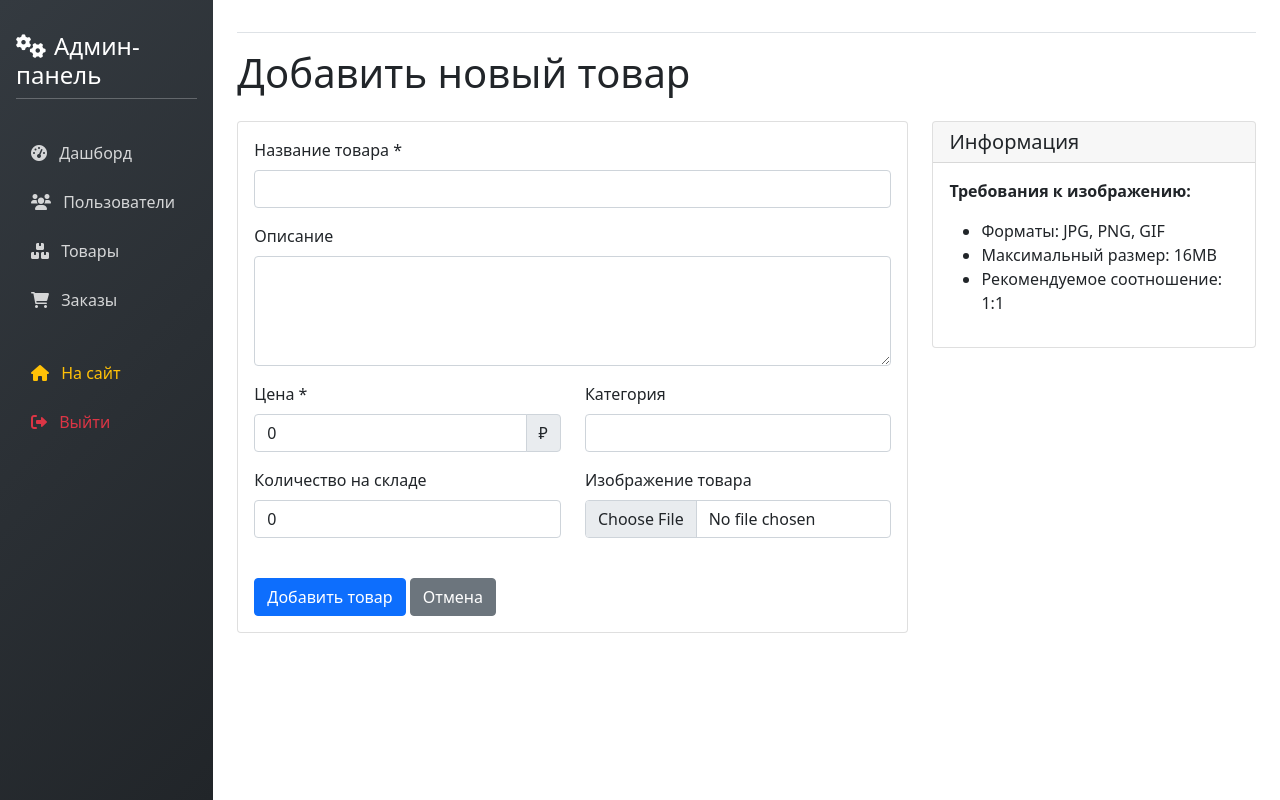
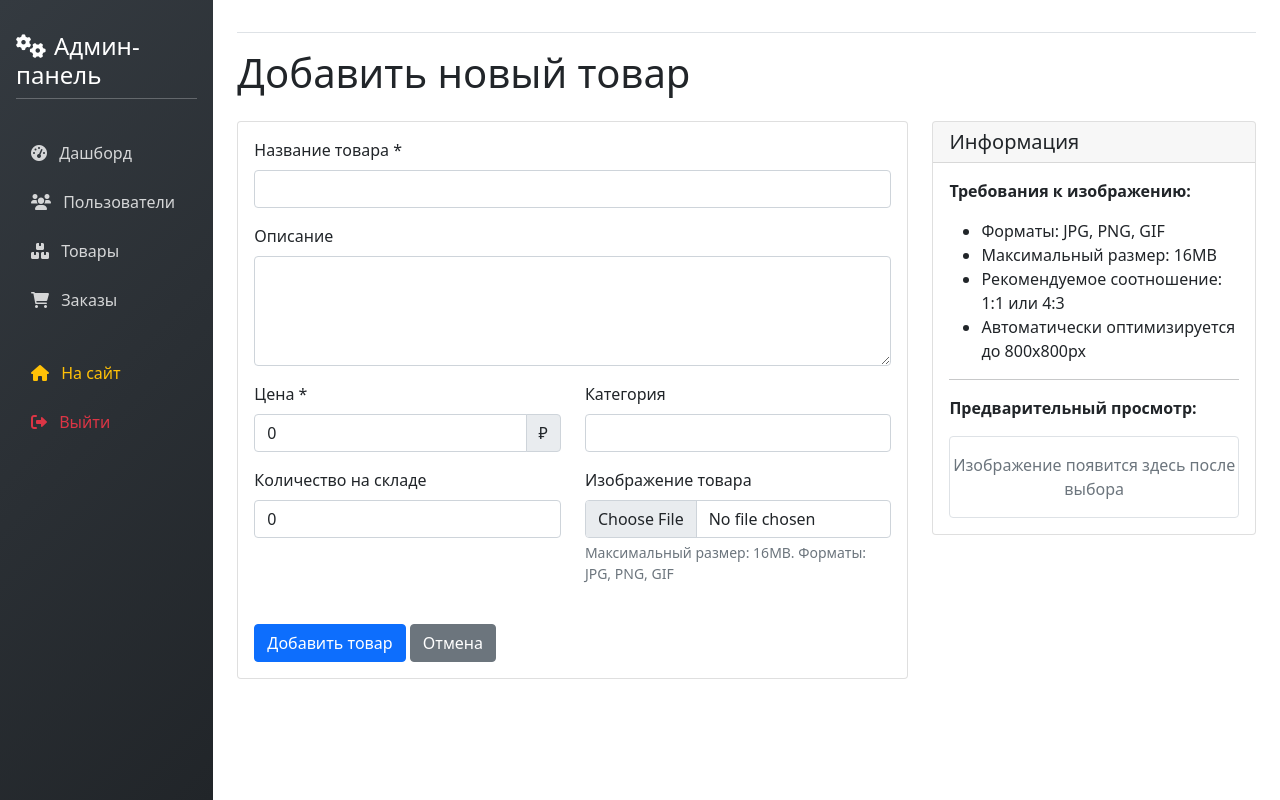
Before and after one commit to paveltorlopov11-cmyk/shopmaster-flask, a Python web app: template templates/admin/product_form.html in a window 1280 px wide. Run offline with Jinja, Linux system fonts and the light colour scheme; the template is opened without the code that fills it, so the values that code supplies are empty.

Commit message:
Update product_form.html

```diff
--- a/templates/admin/product_form.html
+++ b/templates/admin/product_form.html
@@ -56,6 +56,9 @@
                             <label for="image" class="form-label">Изображение товара</label>
                             <input type="file" class="form-control" id="image" name="image"
                                    accept=".jpg,.jpeg,.png,.gif">
+                            <div class="form-text">
+                                Максимальный размер: 16MB. Форматы: JPG, PNG, GIF
+                            </div>
                             {% if product and product.image_filename %}
                             <div class="form-text">
                                 Текущее изображение: {{ product.image_filename }}
@@ -85,17 +88,58 @@
                 <ul>
                     <li>Форматы: JPG, PNG, GIF</li>
                     <li>Максимальный размер: 16MB</li>
-                    <li>Рекомендуемое соотношение: 1:1</li>
+                    <li>Рекомендуемое соотношение: 1:1 или 4:3</li>
+                    <li>Автоматически оптимизируется до 800x800px</li>
                 </ul>
 
                 {% if product and product.image_filename %}
                 <hr>
                 <p><strong>Текущее изображение:</strong></p>
-                <img src="{{ url_for('static', filename='uploads/products/' + product.image_filename) }}"
-                     alt="{{ product.name }}" class="img-fluid rounded">
+                <img src="{{ url_for('uploaded_file', filename=product.image_filename) }}"
+                     alt="{{ product.name }}"
+                     class="img-fluid rounded mb-2"
+                     style="max-height: 200px; object-fit: contain;">
+                <p class="small text-muted mb-0">
+                    Имя файла: {{ product.image_filename }}
+                </p>
+                {% else %}
+                <hr>
+                <p><strong>Предварительный просмотр:</strong></p>
+                <div id="imagePreview" class="text-center py-3 border rounded">
+                    <p class="text-muted mb-0">Изображение появится здесь после выбора</p>
+                </div>
                 {% endif %}
             </div>
         </div>
     </div>
 </div>
+
+{% if not product or not product.image_filename %}
+<script>
+document.getElementById('image').addEventListener('change', function(e) {
+    const file = e.target.files[0];
+    const preview = document.getElementById('imagePreview');
+
+    if (file) {
+        const reader = new FileReader();
+
+        reader.onload = function(e) {
+            preview.innerHTML = `
+                <img src="${e.target.result}"
+                     class="img-fluid rounded"
+                     style="max-height: 200px; object-fit: contain;"
+                     alt="Предварительный просмотр">
+                <p class="small text-muted mt-2 mb-0">
+                    ${file.name} (${(file.size / 1024).toFixed(1)} KB)
+                </p>
+            `;
+        }
+
+        reader.readAsDataURL(file);
+    } else {
+        preview.innerHTML = '<p class="text-muted mb-0">Изображение появится здесь после выбора</p>';
+    }
+});
+</script>
+{% endif %}
 {% endblock %}
```
